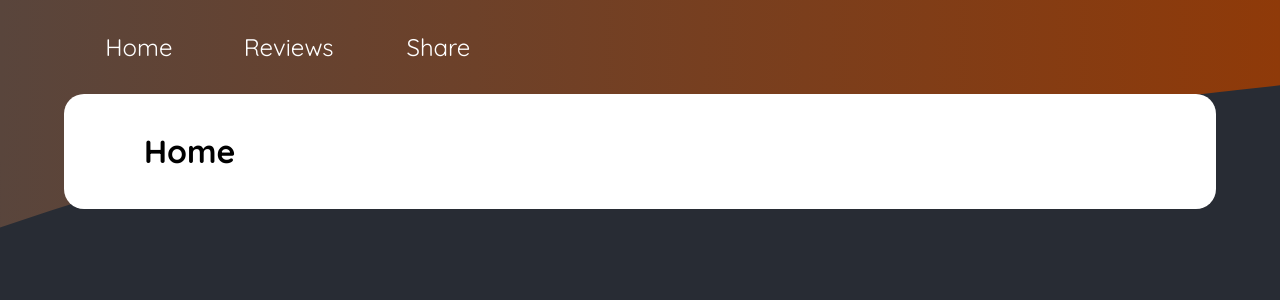
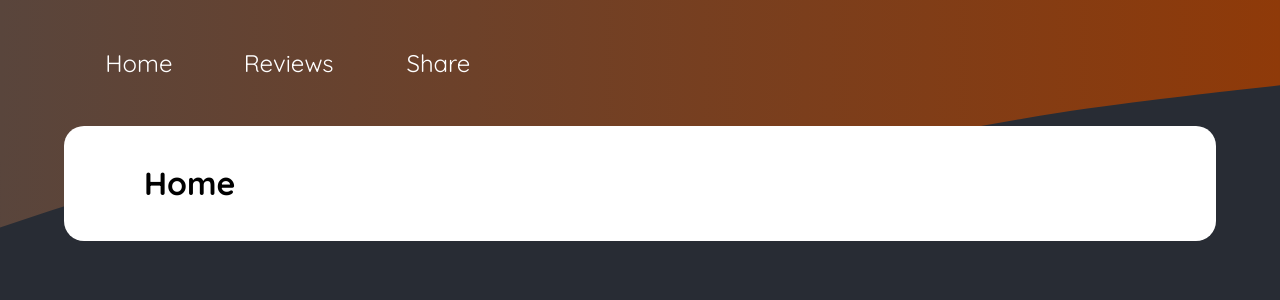
Before and after one commit to sean-xiao-zhao7/nextjs-meals, a Next.js app: page / in a window 1280 px wide. Shown: the top 300 px of the page. Built offline with nearby package versions, Linux system fonts and the light colour scheme.

Commit message:
Update menu stylings

```diff
--- a/app/globals.css
+++ b/app/globals.css
@@ -10,7 +10,7 @@ html {
 
 body {
     background: radial-gradient(#282c34, #282c34);
-    padding: 0 5%;
+    padding: 1rem 5%;
     margin: 0;
 }
 
@@ -61,4 +61,5 @@ body > main {
     background-color: white;
     border-radius: 20px;
     padding: 1rem 5rem;
+    margin-top: 1rem;
 }
--- a/app/styles/layouts/main-layout.css
+++ b/app/styles/layouts/main-layout.css
@@ -20,6 +20,7 @@ menu li a {
     width: 100%;
     text-align: center;
     transition: background-color 0.1s;
+    border-radius: 15px;
 }
 
 menu li a:hover {
```
